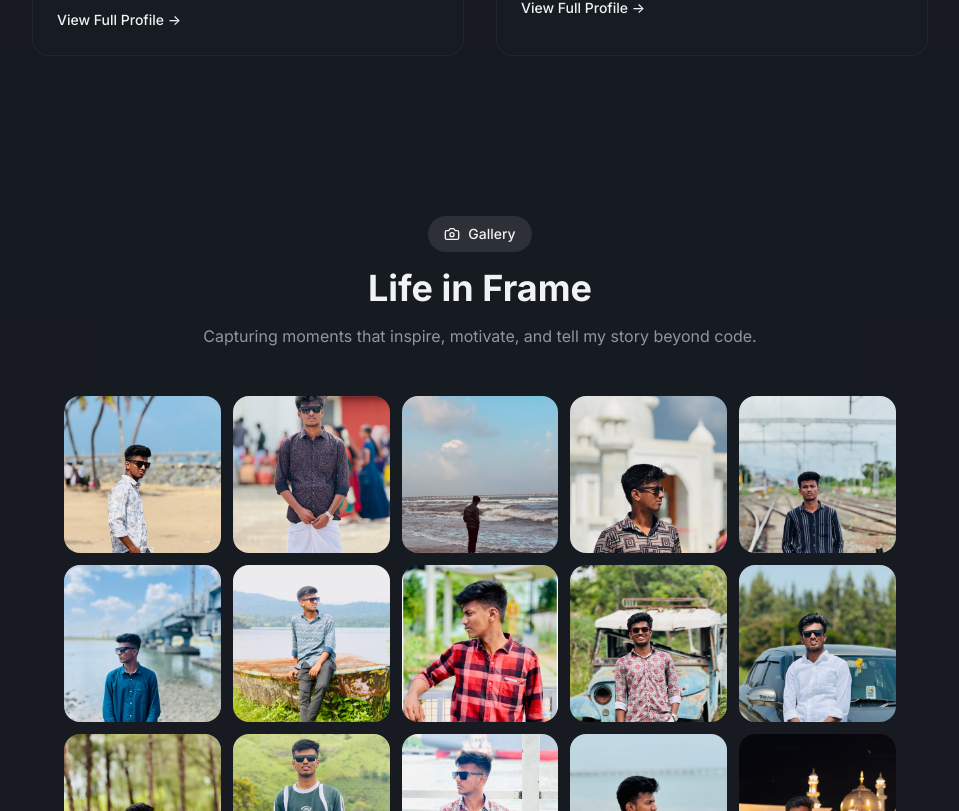
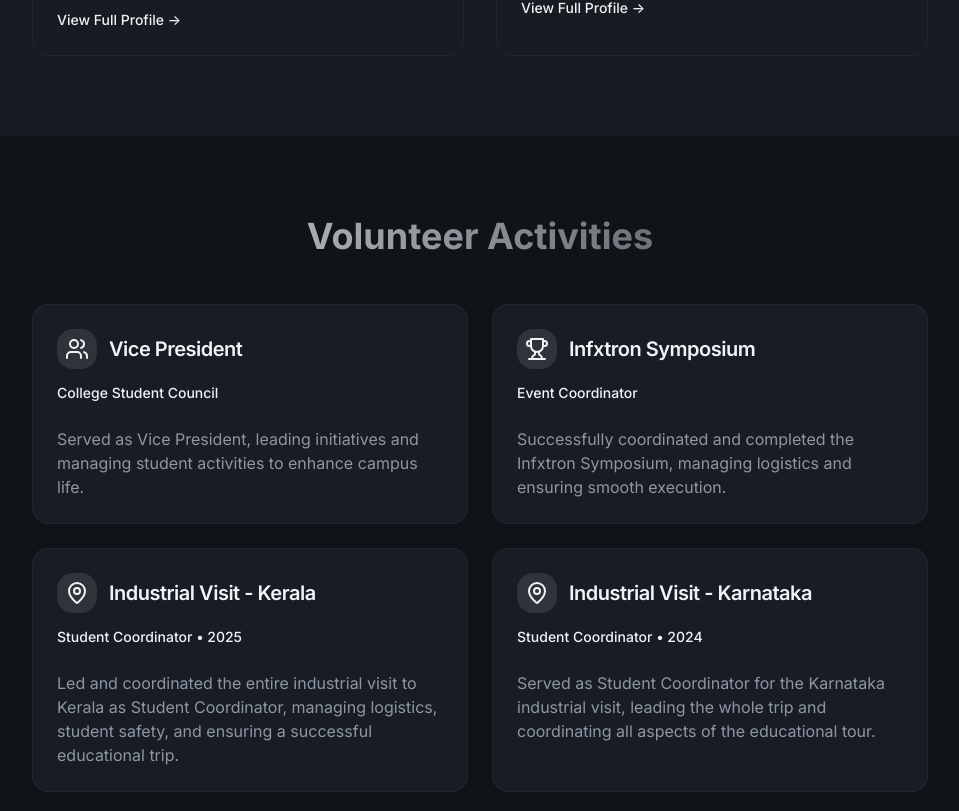
Before and after one commit to Shaifudeen007/New-Portfolio, a React (Vite) app: page / in a window 1280 px wide. Shown: the part 7309-8120 px from the top of the page, without its empty margins (160-1119 px from the left). Built offline with nearby package versions, Linux system fonts and the light colour scheme.

Commit message:
Reverted to commit b1d91454283b099192ecebb9b2e3f59050af4f55

```diff
--- a/src/components/LifeInFrame.tsx
+++ /dev/null
@@ -1,108 +0,0 @@
-import { Camera, X } from "lucide-react";
-import { useState } from "react";
-import { Dialog, DialogContent } from "@/components/ui/dialog";
-
-import beachPalm from "@/assets/gallery/beach-palm.jpg";
-import traditional from "@/assets/gallery/traditional.jpg";
-import oceanWaves from "@/assets/gallery/ocean-waves.jpg";
-import temple from "@/assets/gallery/temple.jpg";
-import railway from "@/assets/gallery/railway.jpg";
-import bridge from "@/assets/gallery/bridge.jpg";
-import lakeside from "@/assets/gallery/lakeside.jpg";
-import park from "@/assets/gallery/park.jpg";
-import vintageTruck from "@/assets/gallery/vintage-truck.jpg";
-import carPose from "@/assets/gallery/car-pose.jpg";
-import forestSmile from "@/assets/gallery/forest-smile.jpg";
-import greenHills from "@/assets/gallery/green-hills.jpg";
-import harbor from "@/assets/gallery/harbor.jpg";
-import beachBlue from "@/assets/gallery/beach-blue.jpg";
-import mosqueNight from "@/assets/gallery/mosque-night.jpg";
-import sunnyField from "@/assets/gallery/sunny-field.jpg";
-import neonGreen from "@/assets/gallery/neon-green.jpg";
-import armsCrossed from "@/assets/gallery/arms-crossed.jpg";
-
-const photos = [
-  { id: 1, src: beachPalm, title: "Beach Vibes" },
-  { id: 2, src: traditional, title: "Traditional Day" },
-  { id: 3, src: oceanWaves, title: "Ocean Waves" },
-  { id: 4, src: temple, title: "Temple Visit" },
-  { id: 5, src: railway, title: "Railway Tracks" },
-  { id: 6, src: bridge, title: "Bridge View" },
-  { id: 7, src: lakeside, title: "Lakeside Peace" },
-  { id: 8, src: park, title: "Park Day" },
-  { id: 9, src: vintageTruck, title: "Vintage Vibes" },
-  { id: 10, src: carPose, title: "Road Trip" },
-  { id: 11, src: forestSmile, title: "Forest Joy" },
-  { id: 12, src: greenHills, title: "Green Hills" },
-  { id: 13, src: harbor, title: "Harbor View" },
-  { id: 14, src: beachBlue, title: "Blue Beach" },
-  { id: 15, src: mosqueNight, title: "Night Glow" },
-  { id: 16, src: sunnyField, title: "Sunny Day" },
-  { id: 17, src: neonGreen, title: "Neon Nights" },
-  { id: 18, src: armsCrossed, title: "Street Style" },
-];
-
-const LifeInFrame = () => {
-  const [selectedPhoto, setSelectedPhoto] = useState<typeof photos[0] | null>(null);
-
-  return (
-    <section id="life-in-frame" className="py-20 px-4 bg-muted/30">
-      <div className="container mx-auto max-w-4xl">
-        <div className="text-center mb-12">
-          <div className="inline-flex items-center gap-2 px-4 py-2 rounded-full bg-primary/10 text-primary mb-4">
-            <Camera className="w-4 h-4" />
-            <span className="text-sm font-medium">Gallery</span>
-          </div>
-          <h2 className="text-3xl md:text-4xl font-bold mb-4">Life in Frame</h2>
-          <p className="text-muted-foreground max-w-2xl mx-auto">
-            Capturing moments that inspire, motivate, and tell my story beyond code.
-          </p>
-        </div>
-
-        {/* Micro Grid */}
-        <div className="grid grid-cols-3 sm:grid-cols-4 md:grid-cols-5 gap-2 sm:gap-3">
-          {photos.map((photo, index) => (
-            <div
-              key={photo.id}
-              onClick={() => setSelectedPhoto(photo)}
-              className="group relative aspect-square overflow-hidden rounded-lg cursor-pointer bg-muted"
-              style={{ animationDelay: `${index * 50}ms` }}
-            >
-              <img
-                src={photo.src}
-                alt={photo.title}
-                className="w-full h-full object-cover transition-all duration-300 group-hover:scale-110"
-              />
-              <div className="absolute inset-0 bg-black/0 group-hover:bg-black/30 transition-all duration-300 flex items-center justify-center">
-                <span className="text-white text-xs font-medium opacity-0 group-hover:opacity-100 transition-opacity duration-300">
-                  View
-                </span>
-              </div>
-            </div>
-          ))}
-        </div>
-
-        {/* Lightbox Dialog */}
-        <Dialog open={!!selectedPhoto} onOpenChange={() => setSelectedPhoto(null)}>
-          <DialogContent className="max-w-4xl w-[95vw] p-0 bg-transparent border-none">
-            <button
-              onClick={() => setSelectedPhoto(null)}
-              className="absolute -top-12 right-0 text-white hover:text-white/80 transition-colors z-50"
-            >
-              <X className="w-8 h-8" />
-            </button>
-            {selectedPhoto && (
-              <img
-                src={selectedPhoto.src}
-                alt={selectedPhoto.title}
-                className="w-full h-auto max-h-[85vh] object-contain rounded-lg"
-              />
-            )}
-          </DialogContent>
-        </Dialog>
-      </div>
-    </section>
-  );
-};
-
-export default LifeInFrame;
--- a/src/pages/Index.tsx
+++ b/src/pages/Index.tsx
@@ -3,7 +3,6 @@ import About from "@/components/About";
 import Projects from "@/components/Projects";
 import Internships from "@/components/Internships";
 import Certifications from "@/components/Certifications";
-import LifeInFrame from "@/components/LifeInFrame";
 import VolunteerActivities from "@/components/VolunteerActivities";
 import CodingProfiles from "@/components/CodingProfiles";
 import Contact from "@/components/Contact";
@@ -23,7 +22,6 @@ const Index = () => {
       <Internships />
       <Certifications />
       <CodingProfiles />
-      <LifeInFrame />
       <VolunteerActivities />
       <Contact />
 
```
